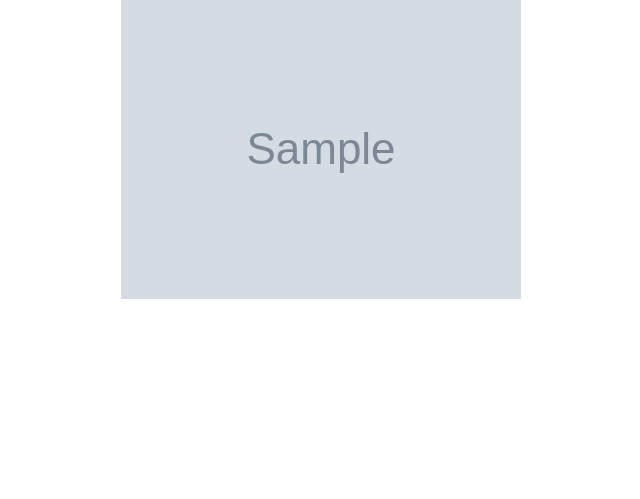
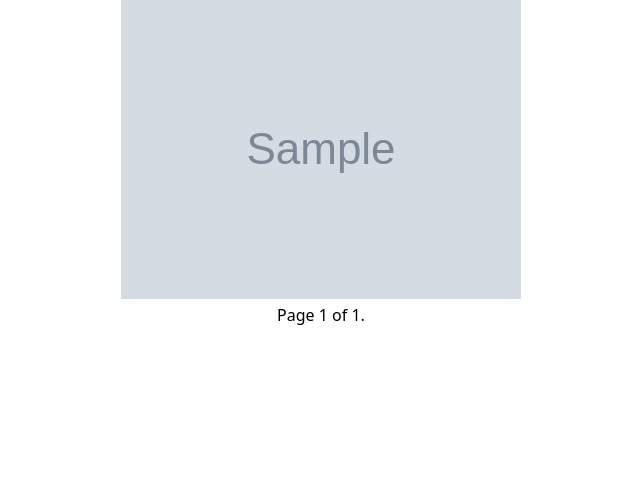
Before and after one commit to welliam/imagersite, a Django app: page /images/album/1/ in a window 1280 px wide. Shown: the part 179-678 px from the top of the page, without its empty margins (319-959 px from the left). Run offline with Django 3.2, Linux system fonts and the light colour scheme; a user stored in the database is signed in; tables that the repository leaves empty hold one stand-in row (values such as "Sample post"); grey boxes marked "Sample" are stand-in pictures; some libraries are stand-ins or nearby versions.

Commit message:
Added pagination to templates.

```diff
--- a/image/templates/album.html
+++ b/image/templates/album.html
@@ -16,6 +16,19 @@
     {% for photo in photos %}
       <img src="{{ photo.photo.url }}">
     {% endfor %}
+    <div class="pagination">
+      <span class="step-links">
+        {% if photos.has_previous %}
+          <a href="?page={{ photos.previous_page_number }}">previous</a>
+        {% endif %}
+        <span class="current">
+            Page {{ photos.number }} of {{ photos.paginator.num_pages }}.
+        </span>
+        {% if photos.has_next %}
+            <a href="?page={{ photos.next_page_number }}">next</a>
+        {% endif %}
+    </span>
+    </div>
   </div>
 
 {% endblock %}
```
Also changed, not shown: image/templates/library.html (+16 -3 lines).
